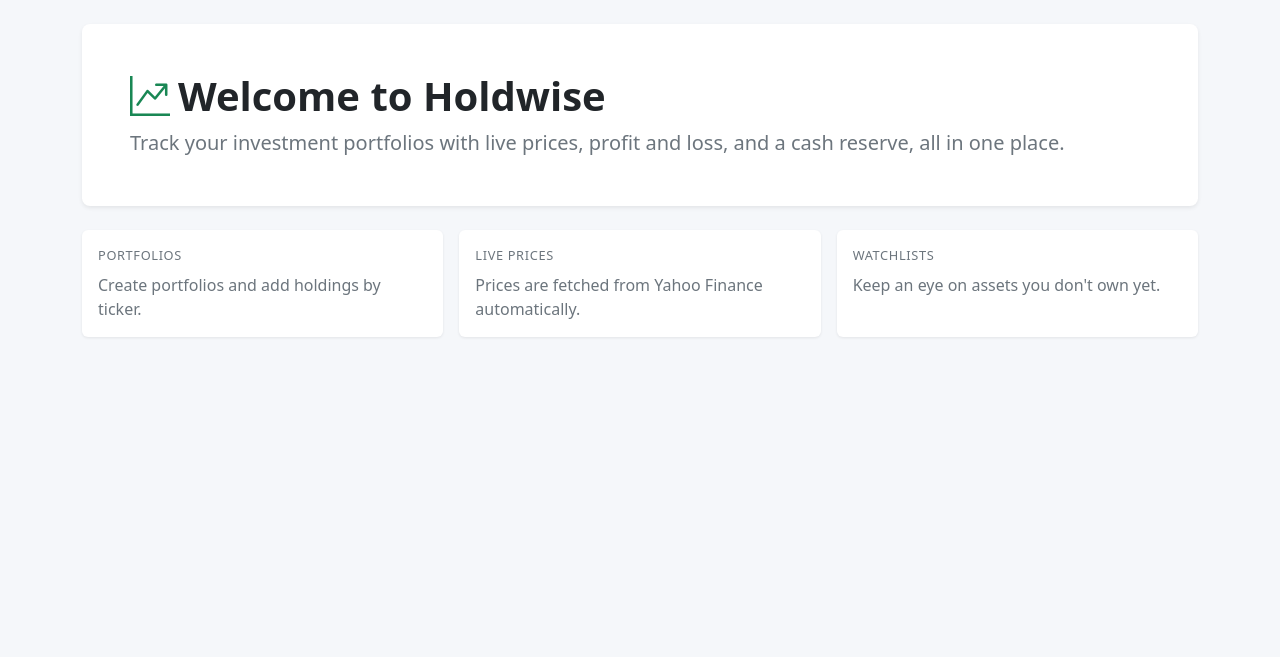
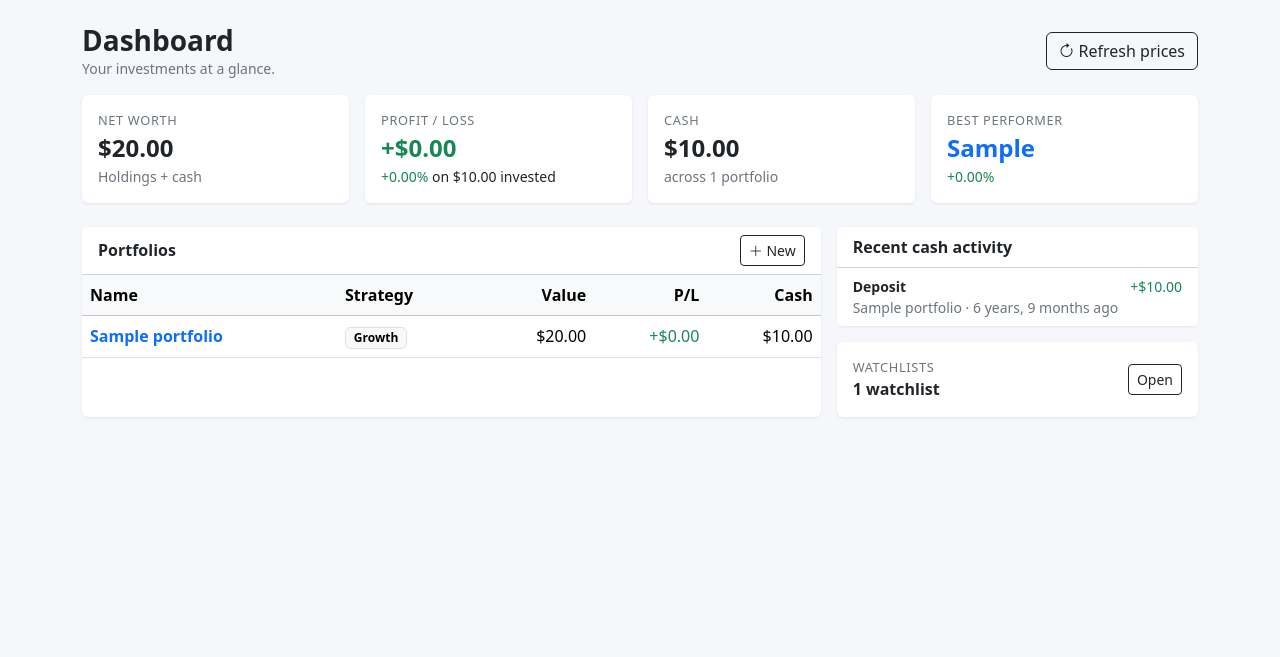
Before and after one commit to gaydazhiev-aleksander/holdwise, a Django app: page / in a window 1280 px wide. Shown: the part 56-713 px from the top of the page. Run offline with Django 5.2, Linux system fonts and the light colour scheme; tables that the repository leaves empty hold one stand-in row (values such as "Sample post").

Commit message:
Turn the home page into a dashboard with net worth and recent activity

```diff
--- a/common/views.py
+++ b/common/views.py
@@ -1,9 +1,29 @@
+from decimal import Decimal
+
 from django.views.generic import TemplateView
+
+from assets.models import Asset
+from portfolios.models import CashMovement, Portfolio
+from watchlists.models import Watchlist
 
 
 class HomeView(TemplateView):
     template_name = 'common/home.html'
 
+    def get_context_data(self, **kwargs):
+        context = super().get_context_data(**kwargs)
+        portfolios = list(Portfolio.objects.prefetch_related('holdings__asset', 'cash_movements'))
+        totals = Asset.objects.position_totals()
+        cash_total = sum((portfolio.cash_balance for portfolio in portfolios), Decimal('0'))
+
+        context['portfolios'] = portfolios
+        context['totals'] = totals
+        context['cash_total'] = cash_total
+        context['net_worth'] = totals['market_value'] + cash_total
+        context['recent_movements'] = CashMovement.objects.select_related('portfolio')[:5]
+        context['watchlist_count'] = Watchlist.objects.count()
+        return context
+
 
 class AboutView(TemplateView):
     template_name = 'common/about.html'
--- a/templates/common/home.html
+++ b/templates/common/home.html
@@ -1,39 +1,130 @@
 {% extends 'base.html' %}
+{% load holdwise_tags %}
 
 {% block title %}Dashboard{% endblock %}
 
 {% block content %}
-    <div class="p-5 mb-4 bg-white rounded-3 shadow-sm">
-        <h1 class="display-6 fw-bold"><i class="bi bi-graph-up-arrow text-success me-2"></i>Welcome to Holdwise</h1>
-        <p class="lead text-secondary mb-0">
-            Track your investment portfolios with live prices, profit and loss, and a cash reserve, all in one place.
+    {% if not portfolios %}
+        <div class="p-5 mb-4 bg-white rounded-3 shadow-sm text-center">
+            <i class="bi bi-graph-up-arrow text-success display-4"></i>
+            <h1 class="display-6 fw-bold mt-3">Welcome to Holdwise</h1>
+            <p class="lead text-secondary mb-4">
+                Track your investments with live prices, profit and loss, and a cash reserve, all in one place.
             </p>
+            <a href="{% url 'portfolios:create' %}" class="btn btn-dark btn-lg"><i class="bi bi-plus-lg me-1"></i>Create your first portfolio</a>
+            <div class="mt-3 small text-secondary">
+                Or start a <a href="{% url 'watchlists:create' %}">watchlist</a> for assets you're keeping an eye on.
+            </div>
+        </div>
+    {% else %}
+        <div class="d-flex flex-wrap justify-content-between align-items-center gap-2 mb-3">
+            <div>
+                <h1 class="h3 fw-bold mb-0">Dashboard</h1>
+                <div class="text-secondary small">Your investments at a glance.</div>
+            </div>
+            {% include 'partials/refresh_button.html' %}
+        </div>
+
+        <div class="row g-3 mb-4">
+            <div class="col-6 col-lg-3">
+                <div class="card h-100"><div class="card-body">
+                    <div class="stat-label">Net worth</div>
+                    <div class="stat-value">{{ net_worth|money }}</div>
+                    <div class="small text-secondary">Holdings + cash</div>
+                </div></div>
+            </div>
+            <div class="col-6 col-lg-3">
+                <div class="card h-100"><div class="card-body">
+                    <div class="stat-label">Profit / loss</div>
+                    <div class="stat-value">{% profit_loss totals.profit_loss %}</div>
+                    <div class="small"><span class="{{ totals.profit_loss|pl_class }}">{{ totals.profit_loss_percent|signed_percent }}</span> on {{ totals.invested|money }} invested</div>
+                </div></div>
+            </div>
+            <div class="col-6 col-lg-3">
+                <div class="card h-100"><div class="card-body">
+                    <div class="stat-label">Cash</div>
+                    <div class="stat-value">{{ cash_total|money }}</div>
+                    <div class="small text-secondary">across {{ portfolios|length }} portfolio{{ portfolios|length|pluralize }}</div>
+                </div></div>
+            </div>
+            <div class="col-6 col-lg-3">
+                <div class="card h-100"><div class="card-body">
+                    <div class="stat-label">Best performer</div>
+                    {% if totals.best %}
+                        <div class="stat-value"><a href="{% url 'assets:detail' ticker=totals.best.ticker %}" class="text-decoration-none">{{ totals.best.ticker }}</a></div>
+                        <div class="small"><span class="{{ totals.best.profit_loss|pl_class }}">{{ totals.best.profit_loss_percent|signed_percent }}</span></div>
+                    {% else %}
+                        <div class="stat-value text-secondary">—</div>
+                    {% endif %}
+                </div></div>
+            </div>
         </div>
 
         <div class="row g-3">
-        <div class="col-md-4">
+            <div class="col-lg-8">
                 <div class="card h-100">
-                <div class="card-body">
-                    <div class="stat-label">Portfolios</div>
-                    <p class="mb-0 mt-2 text-secondary">Create portfolios and add holdings by ticker.</p>
+                    <div class="card-header bg-white d-flex justify-content-between align-items-center">
+                        <span class="fw-semibold">Portfolios</span>
+                        <a href="{% url 'portfolios:create' %}" class="btn btn-sm btn-outline-dark"><i class="bi bi-plus-lg"></i> New</a>
+                    </div>
+                    <div class="table-responsive">
+                        <table class="table table-hover align-middle mb-0">
+                            <thead class="table-light">
+                                <tr>
+                                    <th>Name</th>
+                                    <th>Strategy</th>
+                                    <th class="text-end">Value</th>
+                                    <th class="text-end">P/L</th>
+                                    <th class="text-end">Cash</th>
+                                </tr>
+                            </thead>
+                            <tbody>
+                                {% for portfolio in portfolios %}
+                                    <tr>
+                                        <td class="fw-semibold"><a href="{{ portfolio.get_absolute_url }}" class="text-decoration-none">{{ portfolio.name }}</a></td>
+                                        <td><span class="badge text-bg-light border">{{ portfolio.get_strategy_display }}</span></td>
+                                        <td class="text-end">{{ portfolio.total_value|money }}</td>
+                                        <td class="text-end">{% profit_loss portfolio.total_profit_loss %}</td>
+                                        <td class="text-end">{{ portfolio.cash_balance|money }}</td>
+                                    </tr>
+                                {% endfor %}
+                            </tbody>
+                        </table>
                     </div>
                 </div>
             </div>
-        <div class="col-md-4">
-            <div class="card h-100">
-                <div class="card-body">
-                    <div class="stat-label">Live prices</div>
-                    <p class="mb-0 mt-2 text-secondary">Prices are fetched from Yahoo Finance automatically.</p>
+
+            <div class="col-lg-4">
+                <div class="card mb-3">
+                    <div class="card-header bg-white fw-semibold">Recent cash activity</div>
+                    <ul class="list-group list-group-flush">
+                        {% for movement in recent_movements %}
+                            <li class="list-group-item d-flex justify-content-between align-items-start">
+                                <div>
+                                    <div class="small fw-semibold">{{ movement.get_movement_type_display }}</div>
+                                    <div class="small text-secondary">
+                                        <a href="{% url 'portfolios:cash-history' pk=movement.portfolio.pk %}" class="text-decoration-none text-secondary">{{ movement.portfolio.name }}</a>
+                                        · {{ movement.created_at|timesince }} ago
                                     </div>
                                 </div>
+                                <div class="small">{% profit_loss movement.signed_amount %}</div>
+                            </li>
+                        {% empty %}
+                            <li class="list-group-item small text-secondary">No cash movements yet.</li>
+                        {% endfor %}
+                    </ul>
                 </div>
-        <div class="col-md-4">
-            <div class="card h-100">
-                <div class="card-body">
+
+                <div class="card">
+                    <div class="card-body d-flex justify-content-between align-items-center">
+                        <div>
                             <div class="stat-label">Watchlists</div>
-                    <p class="mb-0 mt-2 text-secondary">Keep an eye on assets you don't own yet.</p>
+                            <div class="fw-semibold">{{ watchlist_count }} watchlist{{ watchlist_count|pluralize }}</div>
+                        </div>
+                        <a href="{% url 'watchlists:list' %}" class="btn btn-sm btn-outline-dark">Open</a>
                     </div>
                 </div>
             </div>
         </div>
+    {% endif %}
 {% endblock %}
```
Lines whose indentation alone changed are shown as unchanged.
